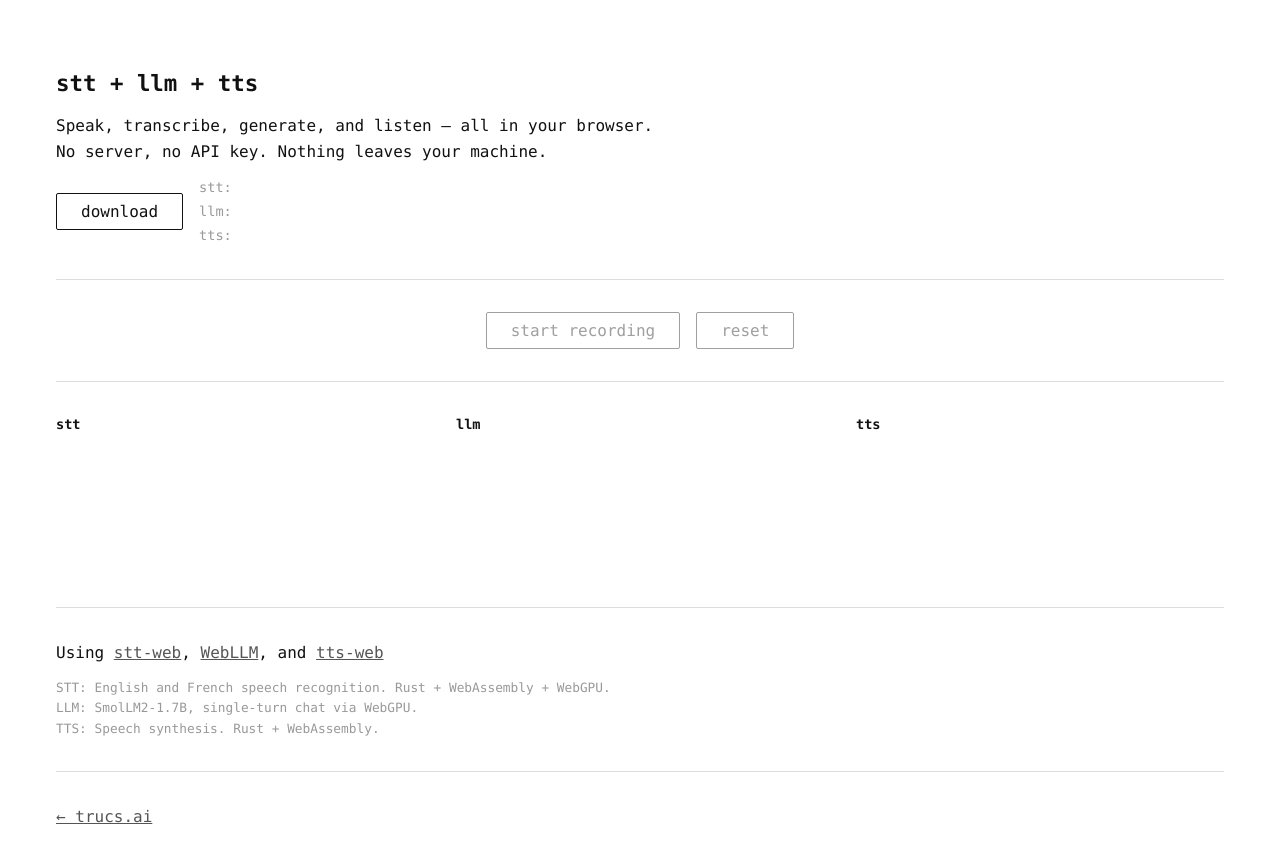
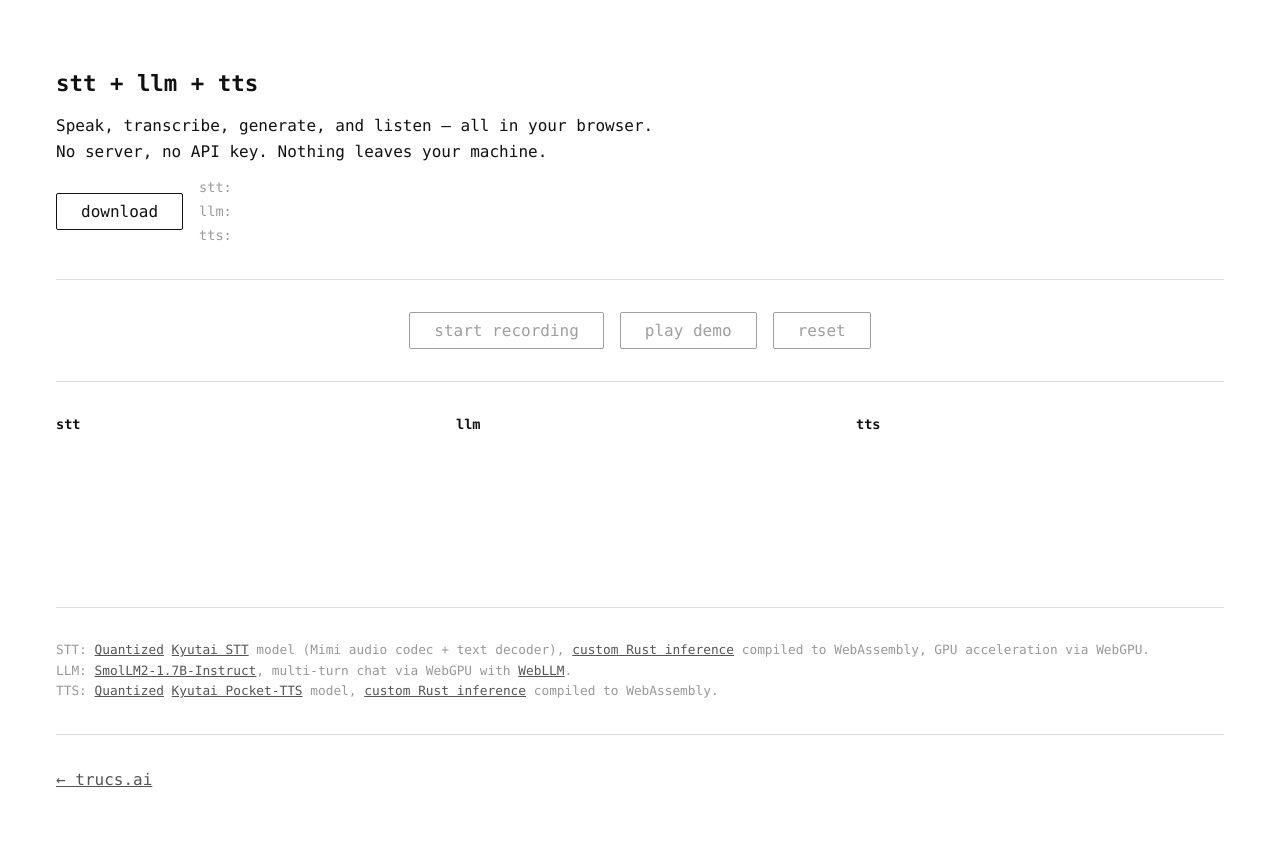
Before and after one commit to idle-intelligence/trucs.ai, a Jekyll site: the page stt-llm-tts/index.html, which Jekyll copies as it is, in a window 1280 px wide. Shown: the top 863 px of the page. Built offline with Jekyll 4.4.1, drawn with Linux system fonts in a browser that asks for light colours; some of the changed lines change nothing that is shown.

Commit message:
Add demo button, fix hallucination filters, improve UX
- Add "play demo" button that feeds joke.wav through STT pipeline
- Fix STT hallucination: only reset silence timer for tokens with letters
  (punctuation-only and space tokens no longer keep recording alive)
- Fix emoji stripping: use Extended_Pictographic + strip variation selectors
- Add LLM generating/ready status indicator
- Guard auto-restart with autoRestartEnabled flag (no restart after demo)
- Reset state properly when clicking demo during active TTS
- Update description section with proper links to Kyutai models,
  quantized HF repos, custom Rust inference, and WebLLM

```diff
--- a/stt-llm-tts/index.html
+++ b/stt-llm-tts/index.html
@@ -136,6 +136,7 @@
 
       <div class="action-buttons">
         <button id="stt-record-btn" disabled>start recording</button>
+        <button id="demo-btn" disabled>play demo</button>
         <button id="reset-btn" disabled>reset</button>
       </div>
 
@@ -170,15 +171,10 @@
 
     <hr>
 
-    <p>
-      Using <a href="https://github.com/idle-intelligence/stt-web">stt-web</a>,
-      <a href="https://github.com/mlc-ai/web-llm">WebLLM</a>,
-      and <a href="https://github.com/idle-intelligence/tts-web">tts-web</a>
-    </p>
     <p class="panel-desc">
-      STT: English and French speech recognition. Rust + WebAssembly + WebGPU.<br>
-      LLM: SmolLM2-1.7B, single-turn chat via WebGPU.<br>
-      TTS: Speech synthesis. Rust + WebAssembly.
+      STT: <a href="https://huggingface.co/idle-intelligence/stt-1b-en_fr-q4_0-webgpu">Quantized</a> <a href="https://github.com/kyutai-labs/delayed-streams-modeling">Kyutai STT</a> model (Mimi audio codec + text decoder), <a href="https://github.com/idle-intelligence/stt-web">custom Rust inference</a> compiled to WebAssembly, GPU acceleration via WebGPU.<br>
+      LLM: <a href="https://huggingface.co/HuggingFaceTB/SmolLM2-1.7B-Instruct">SmolLM2-1.7B-Instruct</a>, multi-turn chat via WebGPU with <a href="https://github.com/mlc-ai/web-llm">WebLLM</a>.<br>
+      TTS: <a href="https://huggingface.co/idle-intelligence/pocket-tts-int8">Quantized</a> <a href="https://github.com/kyutai-labs/pocket-tts">Kyutai Pocket-TTS</a> model, <a href="https://github.com/idle-intelligence/tts-web">custom Rust inference</a> compiled to WebAssembly.
     </p>
 
     <hr>
@@ -199,6 +195,7 @@
 
     // ── STT elements ──
     const sttRecordBtn = document.getElementById('stt-record-btn');
+    const demoBtn = document.getElementById('demo-btn');
     const sttTranscript = document.getElementById('stt-transcript');
     const sttMetricsEl = document.getElementById('stt-metrics');
 
@@ -326,6 +323,7 @@
           if (ready) {
             sttStatusText.textContent = 'ready';
             sttRecordBtn.disabled = false;
+            demoBtn.disabled = false;
             return;
           }
           if (progress && progress.total > 0) {
@@ -341,13 +339,16 @@
         onTranscript: (text, isFinal) => {
           console.log('[loop] onTranscript text=%s isFinal=%s isRecording=%s', text ? JSON.stringify(text.slice(0, 40)) : null, isFinal, isRecording);
           if (text && text.trim()) {
-            const token = text.trim().toLowerCase();
-            if (token === lastToken) repeatCount++;
-            else { lastToken = token; repeatCount = 1; }
-            if (repeatCount > 3) return; // STT hallucination, let silence timer fire
+            const hasLetters = /[a-zA-ZÀ-ÿ]/.test(text);
+            if (hasLetters) {
+              const token = text.trim().toLowerCase();
+              if (token === lastToken) repeatCount++;
+              else { lastToken = token; repeatCount = 1; }
+              if (repeatCount > 3) return; // STT hallucination, let silence timer fire
+            }
             transcriptText += text;
             sttTranscript.textContent = transcriptText;
-            if (isRecording) {
+            if (isRecording && hasLetters) {
               clearTimeout(silenceTimer);
               silenceTimer = setTimeout(onSilenceDetected, SILENCE_MS);
             }
@@ -424,7 +425,53 @@
       }
     }
 
-    sttRecordBtn.addEventListener('click', toggleRecording);
+    sttRecordBtn.addEventListener('click', () => {
+      autoRestartEnabled = !isRecording; // enable on start, disable on manual stop
+      toggleRecording();
+    });
+
+    // ── Demo: feed WAV file to STT ──
+    async function playDemo() {
+      if (!sttClient) return;
+      reset();
+      demoBtn.disabled = true;
+      sttRecordBtn.disabled = true;
+
+      // Decode and resample to 24kHz mono
+      const resp = await fetch('./joke.wav');
+      const arrayBuf = await resp.arrayBuffer();
+      const tmpCtx = new OfflineAudioContext(1, 1, 24000);
+      const audioBuf = await tmpCtx.decodeAudioData(arrayBuf);
+      const outLength = Math.ceil(audioBuf.duration * 24000);
+      const renderCtx = new OfflineAudioContext(1, outLength, 24000);
+      const source = renderCtx.createBufferSource();
+      source.buffer = audioBuf;
+      source.connect(renderCtx.destination);
+      source.start();
+      const rendered = await renderCtx.startRendering();
+      const pcm = rendered.getChannelData(0);
+
+      // Feed to worker in 1920-sample chunks (80ms Mimi frames)
+      sttClient.worker.postMessage({ type: 'reset' });
+      const FRAME = 1920;
+      for (let i = 0; i < pcm.length; i += FRAME) {
+        const chunk = pcm.slice(i, Math.min(i + FRAME, pcm.length));
+        sttClient.worker.postMessage({ type: 'audio', samples: chunk }, [chunk.buffer]);
+      }
+
+      // Wait for worker to finish processing and flushing
+      sttClient._flushPromise = new Promise(r => { sttClient._flushResolve = r; });
+      sttClient.worker.postMessage({ type: 'stop' });
+      await sttClient._flushPromise;
+      sttClient._flushPromise = null;
+
+      demoBtn.disabled = false;
+      sttRecordBtn.disabled = false;
+      const text = transcriptText.trim();
+      if (text && isUsableTranscript(text)) sendToLlm(text);
+    }
+
+    demoBtn.addEventListener('click', playDemo);
 
     // ════════════════════════════════════════════
     // LLM
@@ -467,6 +514,7 @@
 
       llmReady = false;
       llmAbort = false;
+      llmStatusText.textContent = 'generating...';
       llmOutput.textContent = '';
       llmMetricsEl.textContent = '';
       handleTtsMessage('clear');
@@ -532,6 +580,7 @@
         await engine.resetChat(); // KV cache invalid after trim
       }
       llmReady = true;
+      llmStatusText.textContent = 'ready';
     }
 
     // ════════════════════════════════════════════
@@ -590,9 +639,11 @@
       };
     }
 
+    let autoRestartEnabled = false;
+
     function autoRestartRecording() {
-      console.log('[loop] autoRestart, sttClient=%s, isRecording=%s', !!sttClient, isRecording);
-      if (!sttClient || isRecording) return;
+      console.log('[loop] autoRestart, sttClient=%s, isRecording=%s, enabled=%s', !!sttClient, isRecording, autoRestartEnabled);
+      if (!sttClient || isRecording || !autoRestartEnabled) return;
       llmDone = false;
       toggleRecording();
     }
@@ -745,7 +796,7 @@
         return;
       }
       if (type === 'chunk') {
-        const clean = data.replace(/\p{Emoji_Presentation}/gu, '').replace(/  +/g, ' ').trim();
+        const clean = data.replace(/\p{Extended_Pictographic}/gu, '').replace(/\uFE0F/g, '').replace(/  +/g, ' ').trim();
         if (!clean) return;
         const span = document.createElement('span');
         span.textContent = clean;
@@ -778,6 +829,7 @@
       llmAbort = true;
       llmDone = false;
       chatHistory = [];
+      autoRestartEnabled = false;
       if (engine && llmReady) engine.resetChat();
 
       // Stop TTS
@@ -789,6 +841,7 @@
       sttMetricsEl.textContent = '';
       llmOutput.textContent = '';
       llmMetricsEl.textContent = '';
+      if (engine) llmStatusText.textContent = 'ready';
       ttsMetricsEl.textContent = '';
     }
 
```
Also changed, not shown: 1 other file.
